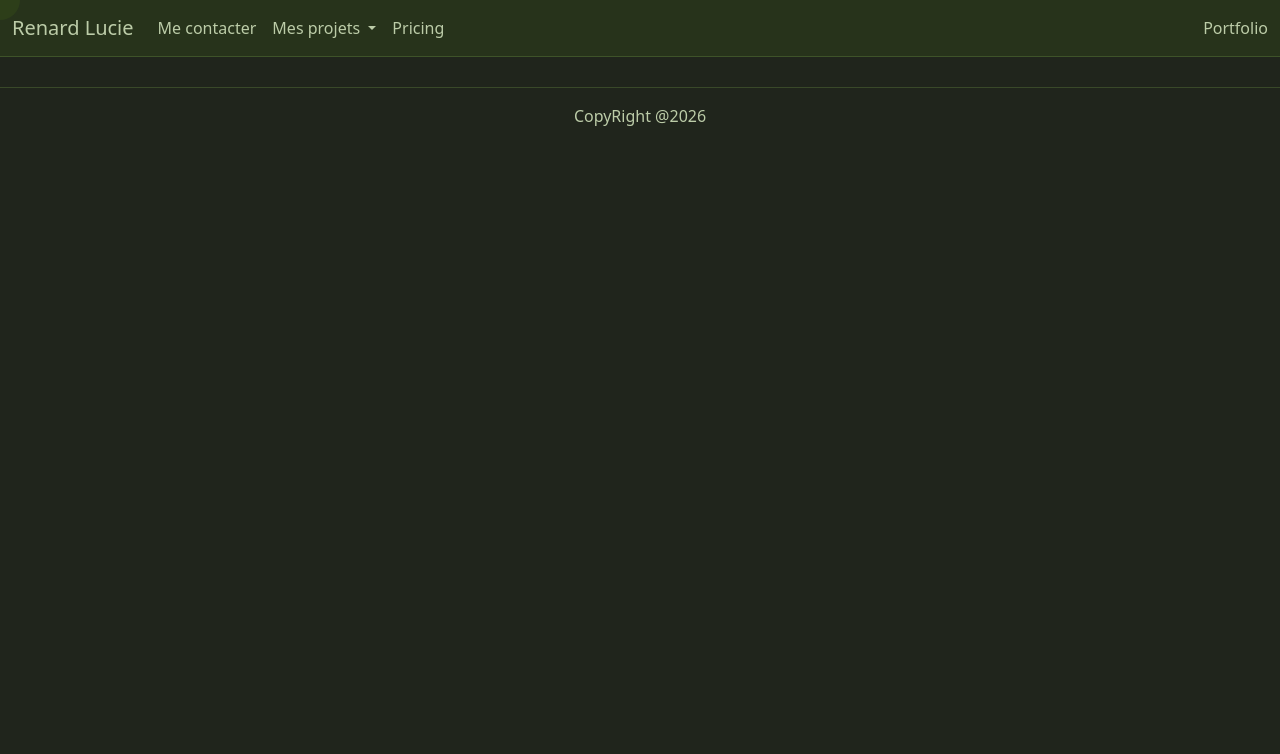
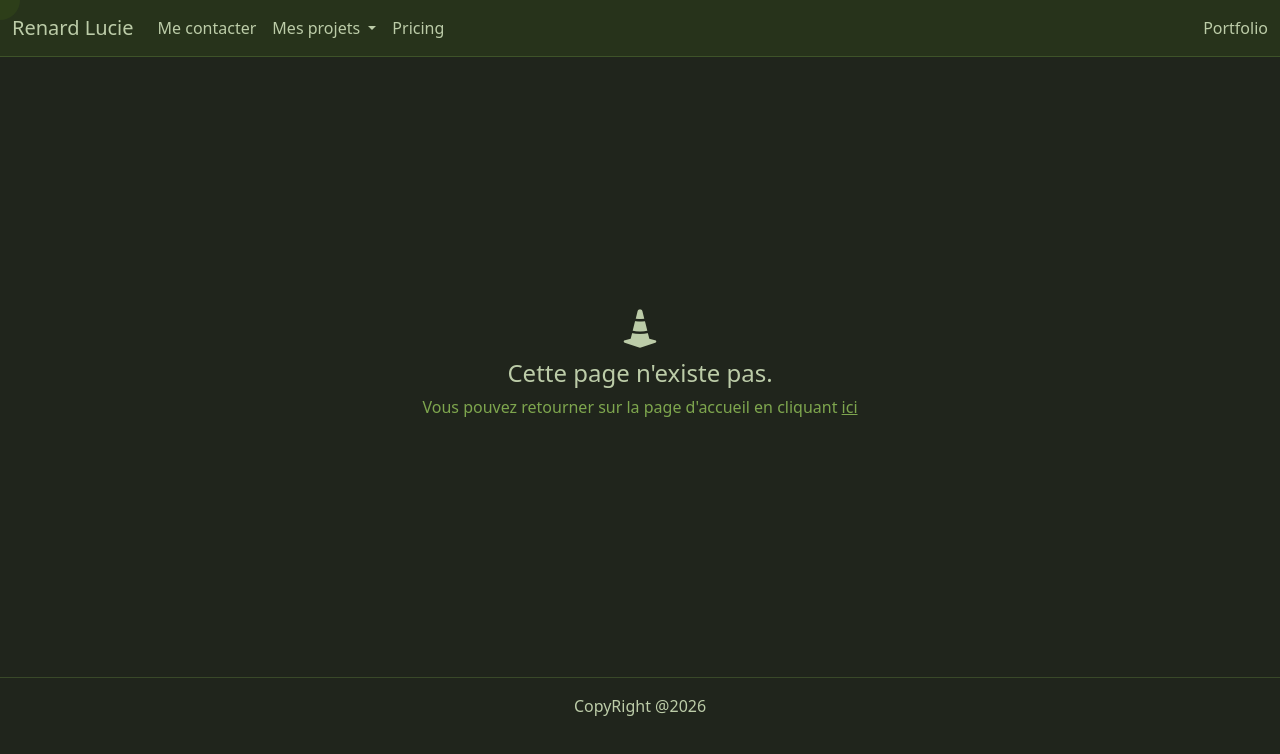
Before and after one commit to Lucie05FR/portfolio2026, an Angular app: page /technologies in a window 1280 px wide. Before the commit this address led to /. Shown: the top 754 px of the page. Built offline with nearby package versions, Linux system fonts and the light colour scheme.

Commit message:
page erreurs

```diff
--- a/src/app/app-routing.module.ts
+++ b/src/app/app-routing.module.ts
@@ -2,10 +2,12 @@ import { NgModule } from '@angular/core';
 import { RouterModule, Routes } from '@angular/router';
 import { ProjectComponent } from './project/project.component';
 import { HomeComponent } from './home/home.component';
+import { ErrorComponent } from './error/error.component';
 
 export const routes: Routes = [
   { path: '', component: HomeComponent },
   { path: 'project/:id', component: ProjectComponent },
+  { path: ':badPath', component: ErrorComponent },
 ];
 
 @NgModule({
--- a/src/app/app.module.ts
+++ b/src/app/app.module.ts
@@ -5,12 +5,14 @@ import { AppRoutingModule } from './app-routing.module';
 import { AppComponent } from './app.component';
 import { ProjectComponent } from './project/project.component';
 import { HomeComponent } from './home/home.component';
+import { ErrorComponent } from './error/error.component';
 
 @NgModule({
   declarations: [
     AppComponent,
     ProjectComponent,
-    HomeComponent
+    HomeComponent,
+    ErrorComponent
   ],
   imports: [
     BrowserModule,
--- /dev/null
+++ b/src/app/error/error.component.html
@@ -0,0 +1,13 @@
+<div
+  class="d-flex justify-content-center align-items-center"
+  style="height: 70vh"
+>
+  <div class="text-center">
+    <i class="bi bi-cone-striped fs-1"></i>
+    <h4>Cette page n'existe pas.</h4>
+    <p class="text-info">
+      Vous pouvez retourner sur la page d'accueil en cliquant
+      <a routerLink="/" class="text-info">ici</a>
+    </p>
+  </div>
+</div>
```
Also changed, not shown: src/app/error/error.component.ts (added, +10 -0 lines), src/app/error/error.component.scss (added), 1 other file (tests, documents, lock files or other folders).
